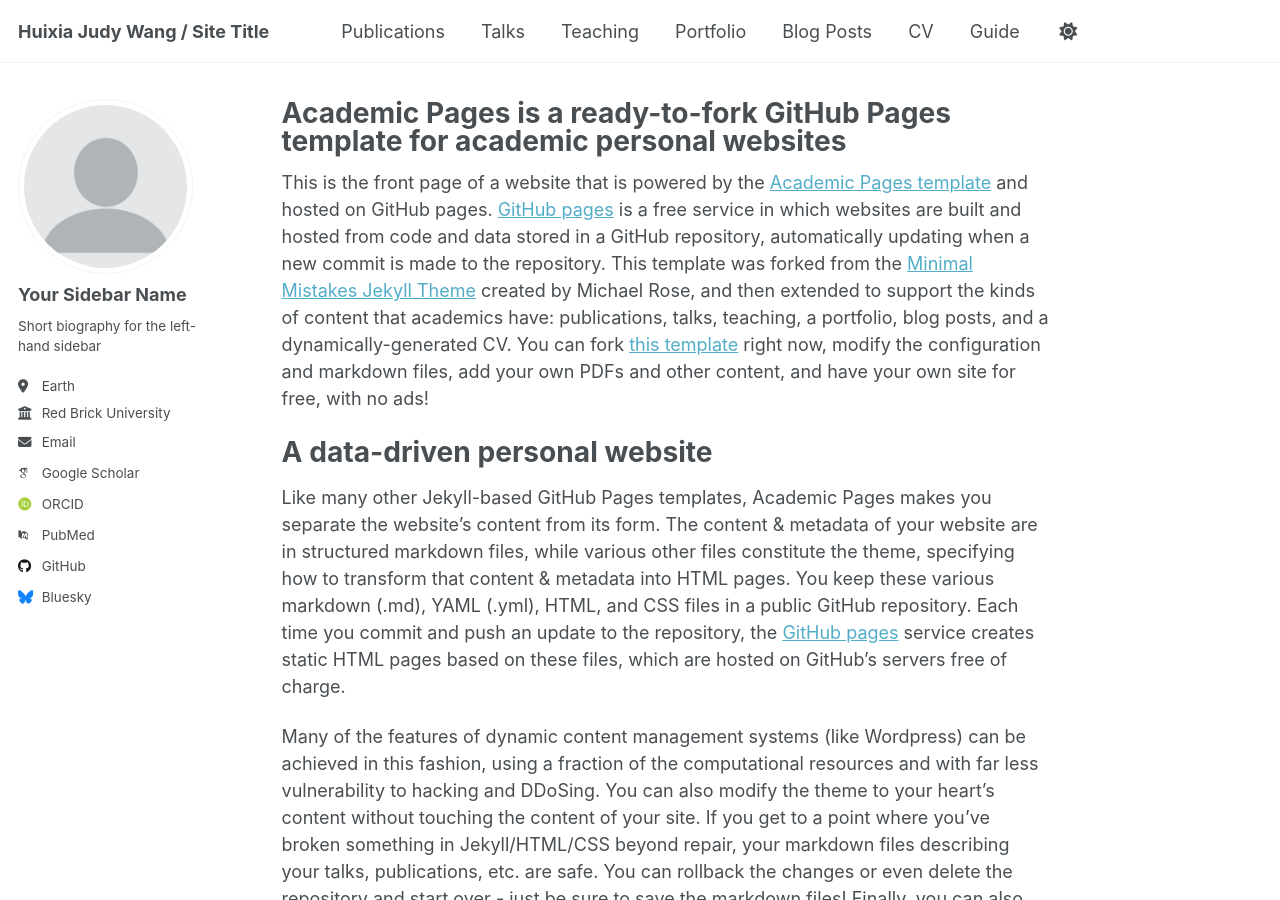
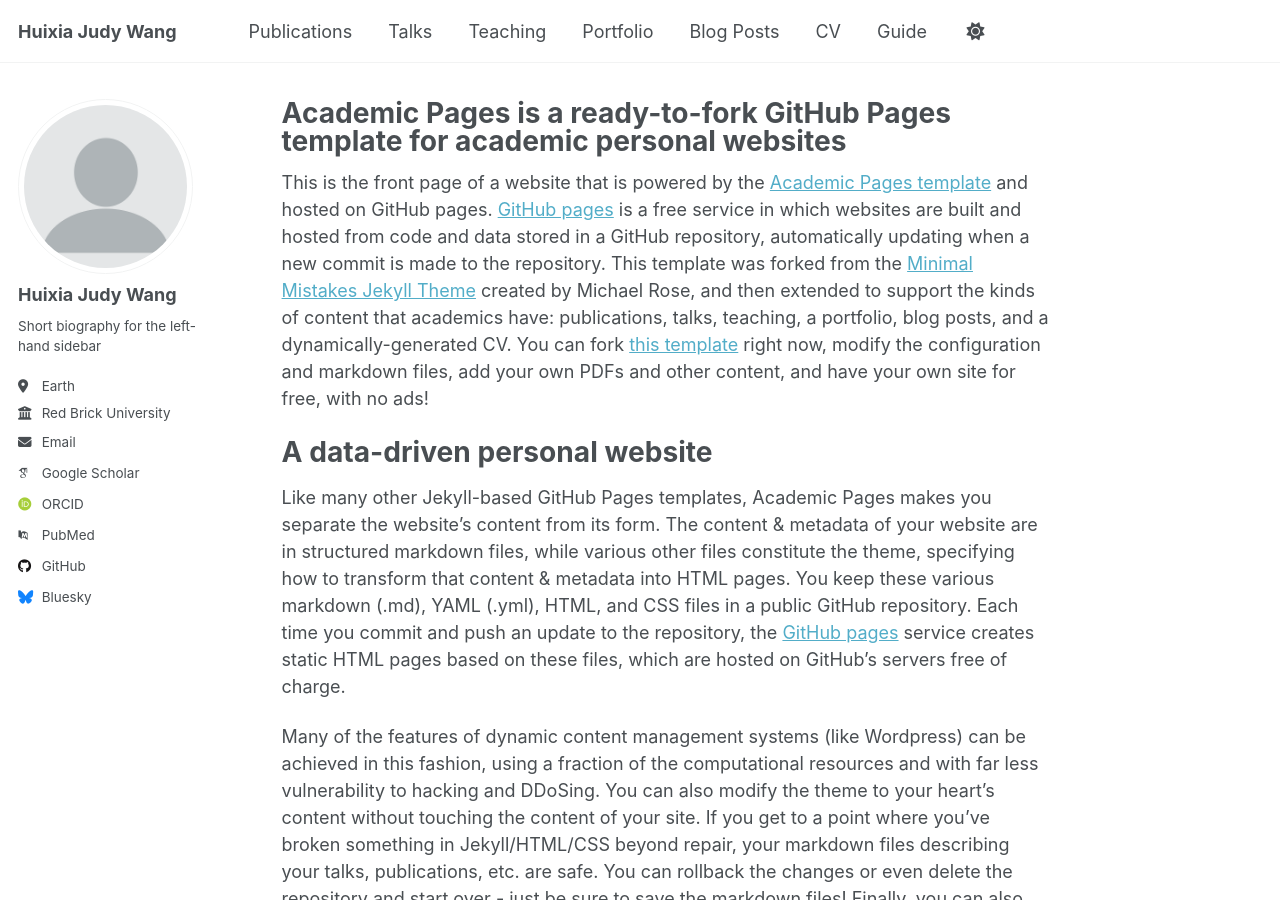
Before and after one commit to judywangstat/judywangstat.github.io, a Jekyll site: the page built from _pages/about.md, in a window 1280 px wide and 900 px high. Built offline with Jekyll 4.4.1, drawn with Linux system fonts in a browser that asks for light colours; some web fonts are replaced.

Commit message:
Update _config.yml

```diff
--- a/_config.yml
+++ b/_config.yml
@@ -9,7 +9,7 @@
 # Basic Site Settings
 locale                   : "en-US"
 site_theme               : "default"
-title                    : "Huixia Judy Wang / Site Title"
+title                    : "Huixia Judy Wang"
 title_separator          : "-"
 name                     : &name "Your Name"
 description              : &description "personal description"
@@ -23,7 +23,7 @@ repository               : "academicpages/academicpages.github.io"
 author:
   # Biographic information
   avatar           : "profile.png"
-  name             : "Your Sidebar Name"
+  name             : "Huixia Judy Wang"
   pronouns         : # example: "she/her"
   bio              : "Short biography for the left-hand sidebar"
   location         : "Earth"
```
